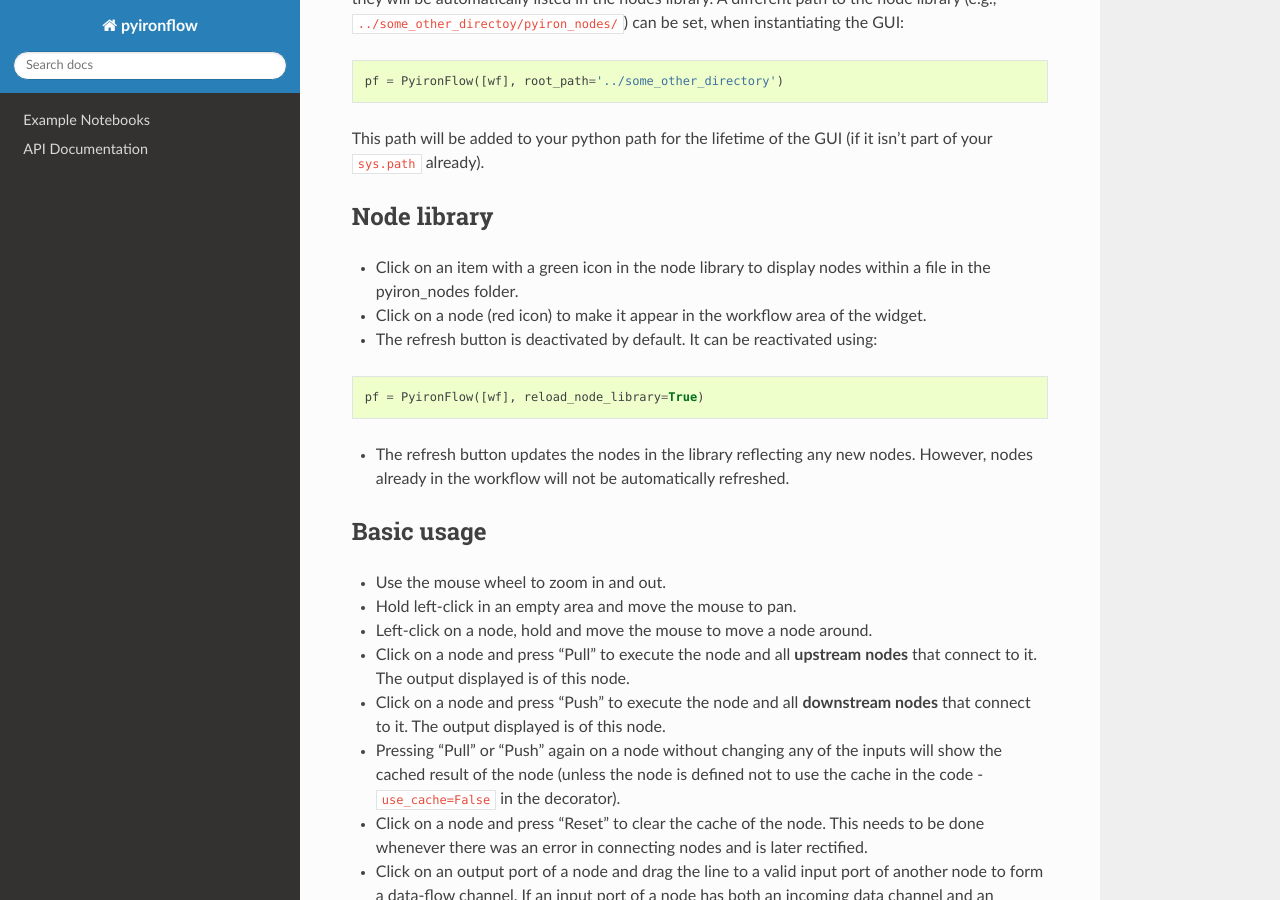
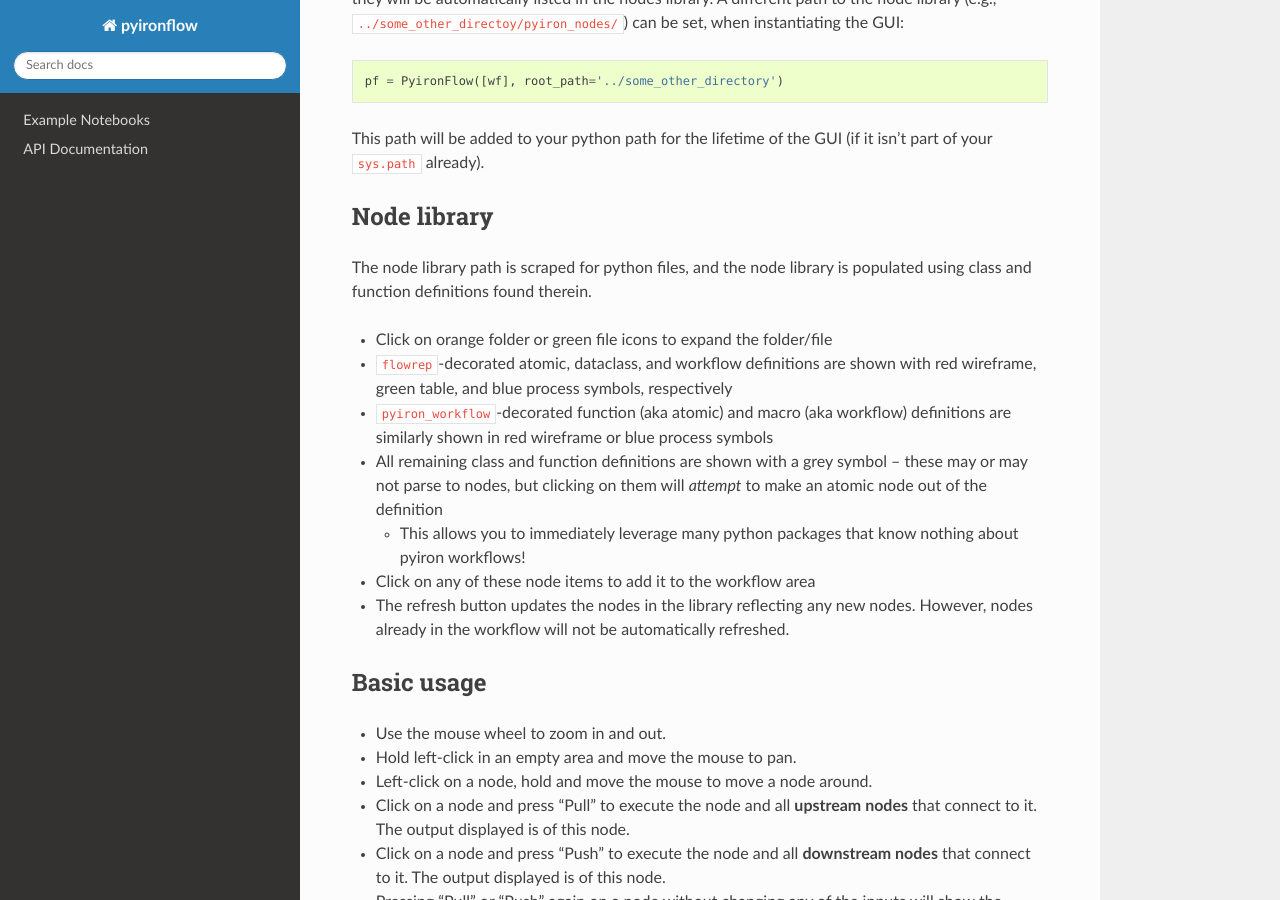
Before and after one commit to pyiron/pyironFlow, a Sphinx documentation site: the page built from docs/user_guide.md, in a window 1280 px wide and 900 px high, scrolled down 1433 px. Built offline with Sphinx 7.4.7 and the Read the Docs theme 3.1.0, drawn with Linux system fonts in a browser that asks for light colours; the version number could not be read and is left out.

Commit message:
Update node library description
Signed-off-by: liamhuber <liamhuber@greyhavensolutions.com>

````diff
--- a/docs/user_guide.md
+++ b/docs/user_guide.md
@@ -52,12 +52,17 @@ pf = PyironFlow([wf], root_path='../some_other_directory')
 This path will be added to your python path for the lifetime of the GUI (if it isn't part of your `sys.path` already).
 
 ## Node library <a name="node_library"></a>
-- Click on an item with a green icon in the node library to display nodes within a file in the pyiron_nodes folder.
-- Click on a node (red icon) to make it appear in the workflow area of the widget.
-- The refresh button is deactivated by default. It can be reactivated using:
-```
-pf = PyironFlow([wf], reload_node_library=True)
-```
+
+The node library path is scraped for python files, and the node library is populated using class and function definitions found therein.
+
+- Click on orange folder or green file icons to expand the folder/file
+- `flowrep`-decorated atomic, dataclass, and workflow definitions are shown with red wireframe, green table, and blue process symbols, respectively
+- `pyiron_workflow`-decorated function (aka atomic) and macro (aka workflow) definitions are similarly shown in red wireframe or blue process symbols
+- All remaining class and function definitions are shown with a grey symbol -- these may or may not parse to nodes, but clicking on them will _attempt_ to make an atomic node out of the definition
+  - This allows you to immediately leverage many python packages that know nothing about pyiron workflows!
+- Click on any of these node items to add it to the workflow area
+
+
 - The refresh button updates the nodes in the library reflecting any new nodes. However, nodes already in the workflow will not be automatically refreshed.
 
 ## Basic usage <a name="basic_usage"></a>
````
